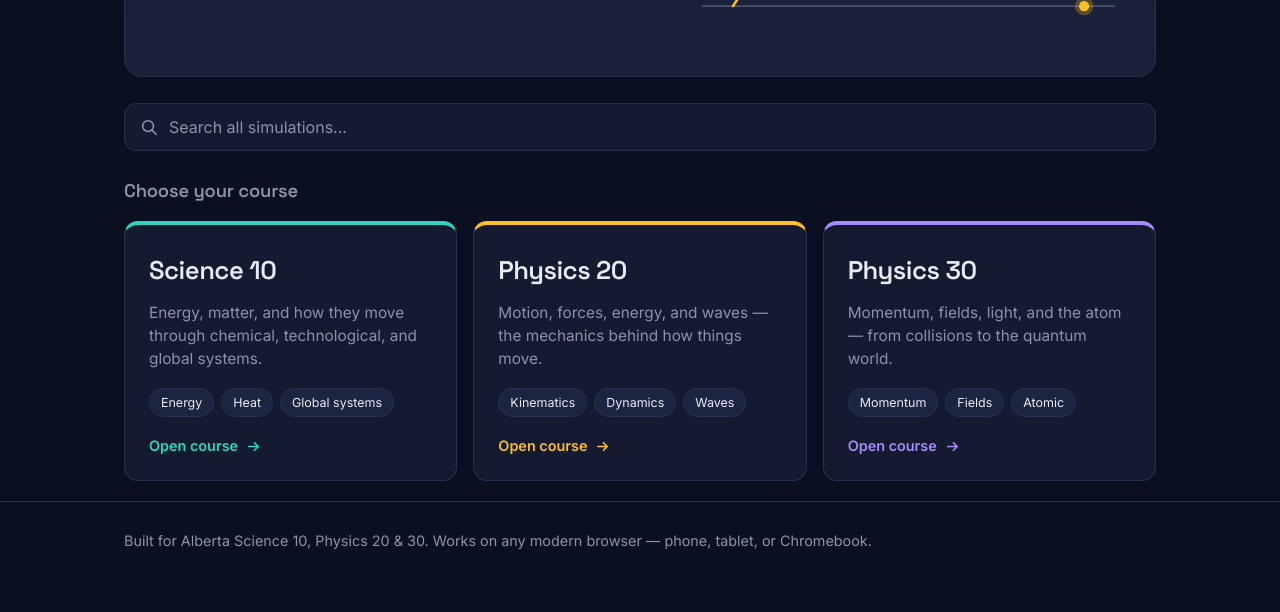
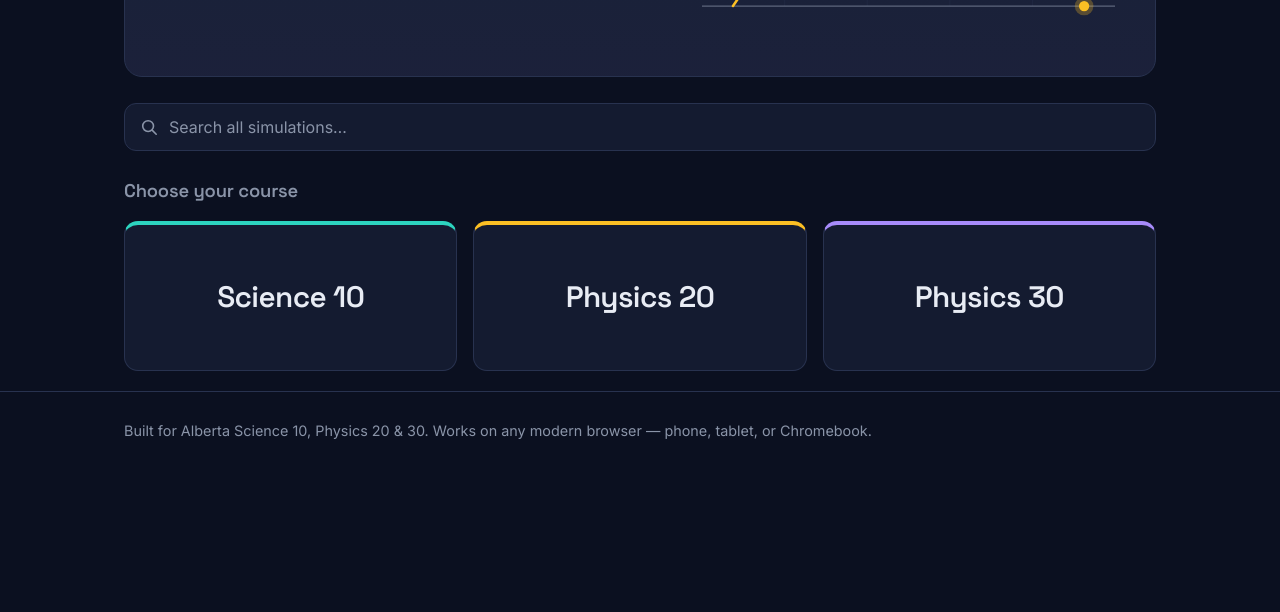
Before and after one commit to PhysicsSimBot/Science-Sims, a plain HTML site: page index.html in a window 1280 px wide. Shown: the part 312-924 px from the top of the page. After the commit the page ends 815 px from the top, so only its background shows below. Drawn offline with Linux system fonts and the light colour scheme.

Commit message:
Updated landing page
Updated landing page to remove random write ups and random buzz words.

```diff
--- a/index.html
+++ b/index.html
@@ -25,7 +25,7 @@
     <div class="hero-card">
       <div class="hero-grid">
         <div>
-          <h1>Play with the physics.</h1>
+          <h1>Play with Science.</h1>
           <p class="lede">Interactive simulations for Science 10, Physics 20, and Physics 30. Choose your course to get started — no login, works on any device.</p>
         </div>
         <div class="traj-wrap">
@@ -59,29 +59,14 @@
 
       <a class="course-card" style="--accent:var(--sci10)" href="science10.html">
         <h3>Science 10</h3>
-        <p>Energy, matter, and how they move through chemical, technological, and global systems.</p>
-        <div class="tags"><span class="tag">Energy</span><span class="tag">Heat</span><span class="tag">Global systems</span></div>
-        <span class="enter">Open course
-          <svg viewBox="0 0 16 16" fill="none" aria-hidden="true"><path d="M3 8h9M9 4l4 4-4 4" stroke="currentColor" stroke-width="1.8" stroke-linecap="round" stroke-linejoin="round"/></svg>
-        </span>
       </a>
 
       <a class="course-card" style="--accent:var(--phys20)" href="physics20.html">
         <h3>Physics 20</h3>
-        <p>Motion, forces, energy, and waves — the mechanics behind how things move.</p>
-        <div class="tags"><span class="tag">Kinematics</span><span class="tag">Dynamics</span><span class="tag">Waves</span></div>
-        <span class="enter">Open course
-          <svg viewBox="0 0 16 16" fill="none" aria-hidden="true"><path d="M3 8h9M9 4l4 4-4 4" stroke="currentColor" stroke-width="1.8" stroke-linecap="round" stroke-linejoin="round"/></svg>
-        </span>
       </a>
 
       <a class="course-card" style="--accent:var(--phys30)" href="physics30.html">
         <h3>Physics 30</h3>
-        <p>Momentum, fields, light, and the atom — from collisions to the quantum world.</p>
-        <div class="tags"><span class="tag">Momentum</span><span class="tag">Fields</span><span class="tag">Atomic</span></div>
-        <span class="enter">Open course
-          <svg viewBox="0 0 16 16" fill="none" aria-hidden="true"><path d="M3 8h9M9 4l4 4-4 4" stroke="currentColor" stroke-width="1.8" stroke-linecap="round" stroke-linejoin="round"/></svg>
-        </span>
       </a>
 
     </div>
--- a/styles.css
+++ b/styles.css
@@ -86,14 +86,14 @@ h1{font-family:var(--display);font-weight:700;font-size:clamp(2.1rem,5vw,3.1rem)
 .doors h2{font-family:var(--display);font-weight:600;font-size:1.15rem;letter-spacing:-0.01em;margin:0 0 16px;color:var(--muted)}
 .card-grid{display:grid;gap:16px;grid-template-columns:repeat(auto-fit, minmax(260px, 1fr))}
 .course-card{
-  position:relative;display:flex;flex-direction:column;text-decoration:none;
+  position:relative;display:flex;flex-direction:column;align-items:center;justify-content:center;text-align:center;text-decoration:none;
   background:var(--surface);border:1px solid var(--line);border-top:4px solid var(--accent);
-  border-radius:14px;padding:26px 24px 22px;min-height:210px;
+  border-radius:14px;padding:34px 24px;min-height:150px;
   transition:transform .2s ease, border-color .2s ease, background .2s ease;
 }
 .course-card:hover{transform:translateY(-4px);background:var(--surface-2);border-color:var(--accent)}
 .course-card:focus-visible{outline:2px solid var(--text);outline-offset:3px}
-.course-card h3{font-family:var(--display);font-weight:600;font-size:1.6rem;letter-spacing:-0.02em;margin:0 0 10px}
+.course-card h3{font-family:var(--display);font-weight:600;font-size:1.85rem;letter-spacing:-0.02em;margin:0}
 .course-card p{margin:0 0 18px;color:var(--muted);font-size:0.96rem;line-height:1.5}
 .tags{display:flex;flex-wrap:wrap;gap:7px;margin-top:auto}
 .tag{font-size:0.78rem;color:var(--text);background:var(--surface-2);border:1px solid var(--line);border-radius:999px;padding:4px 11px}
```
